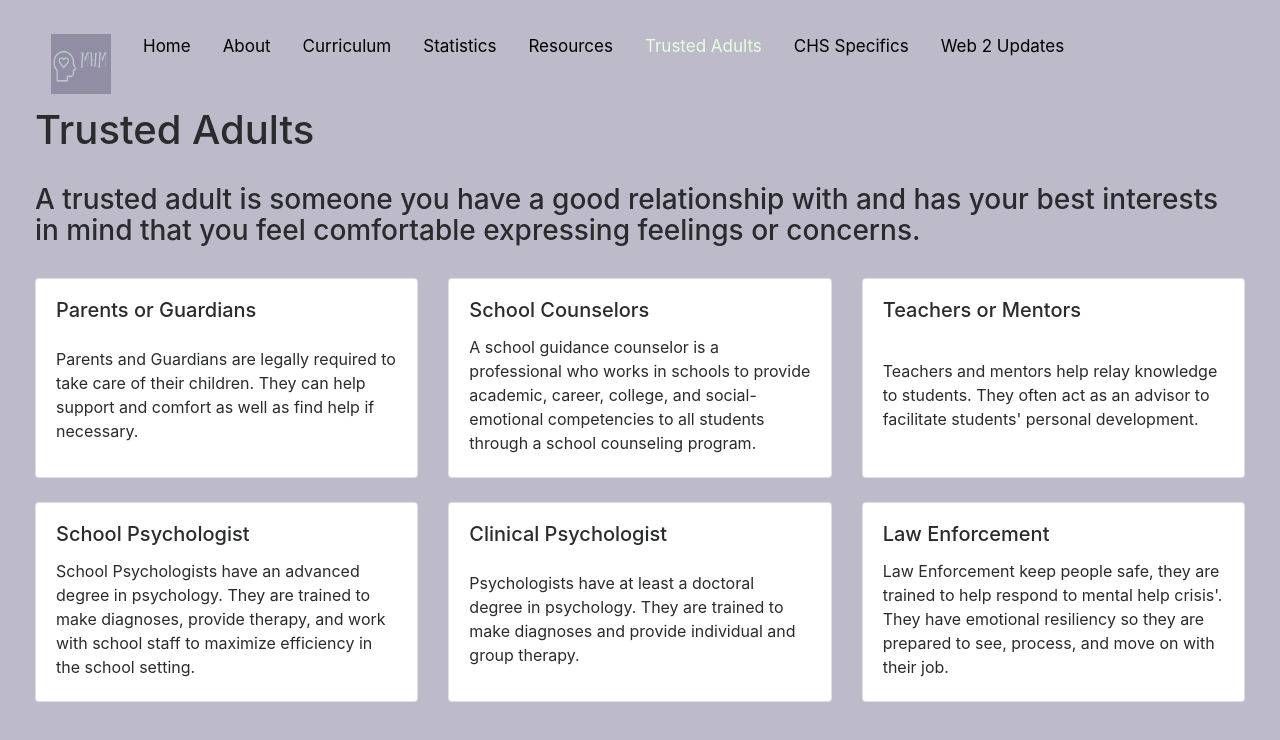
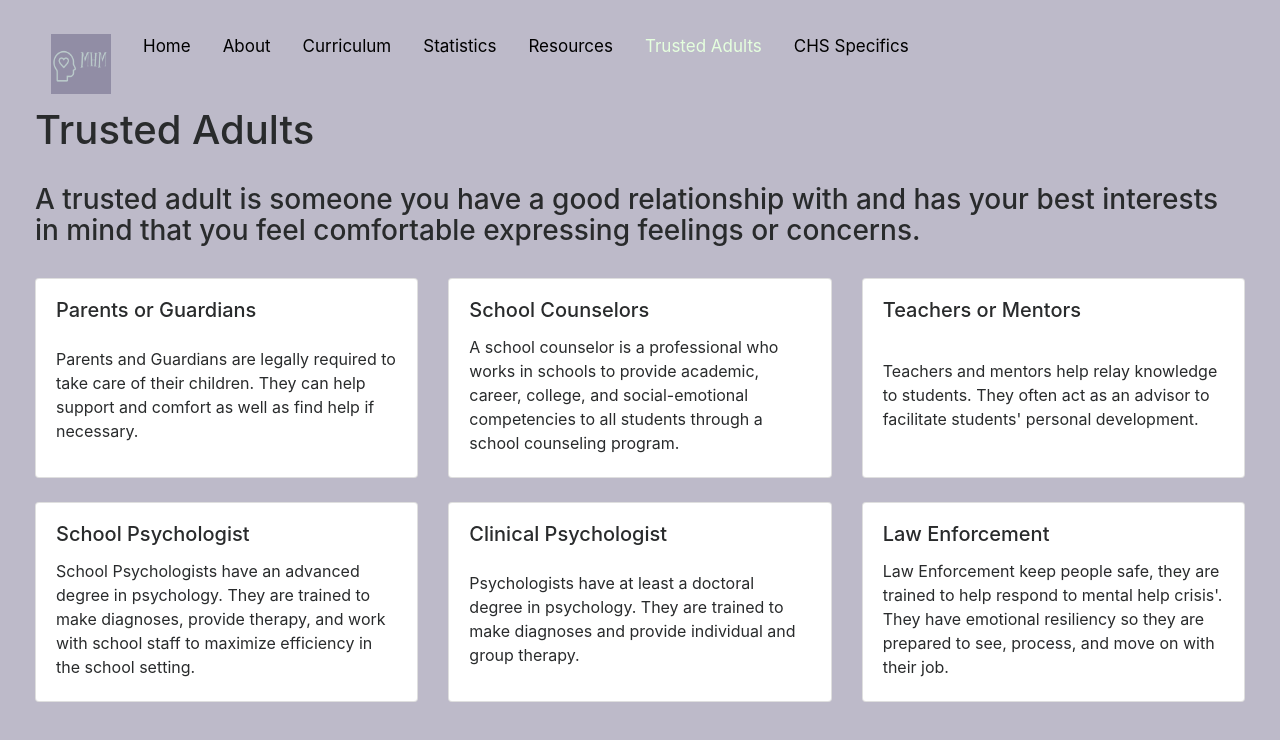
Before and after one commit to bpgold/bpgold.github.io, a plain HTML site: page trusted.html in a window 1280 px wide. Drawn offline with Linux system fonts and the light colour scheme.

Commit message:
Update trusted.html

```diff
--- a/trusted.html
+++ b/trusted.html
@@ -40,7 +40,7 @@
 			<a href="resources.html">Resources</a>
 			<a href="trusted.html" class="active">Trusted Adults</a>
 			<a href="chs.html">CHS Specifics</a>
-			<a href="updates.html">Web 2 Updates</a>
+
 			<a href="javascript:void(0);" class="icon" onclick="myFunction()">
 			<i class="fa fa-bars"></i>
   </a>
@@ -85,7 +85,7 @@
 								School Counselors
 							</h5>
 							<p class="card-text">
-								A school guidance counselor is a professional who works in schools to provide academic, career, college, and social-emotional competencies to all students through a school counseling program.
+								A school counselor is a professional who works in schools to provide academic, career, college, and social-emotional competencies to all students through a school counseling program.
 							</p>
 						</div>
 					</div>
```
